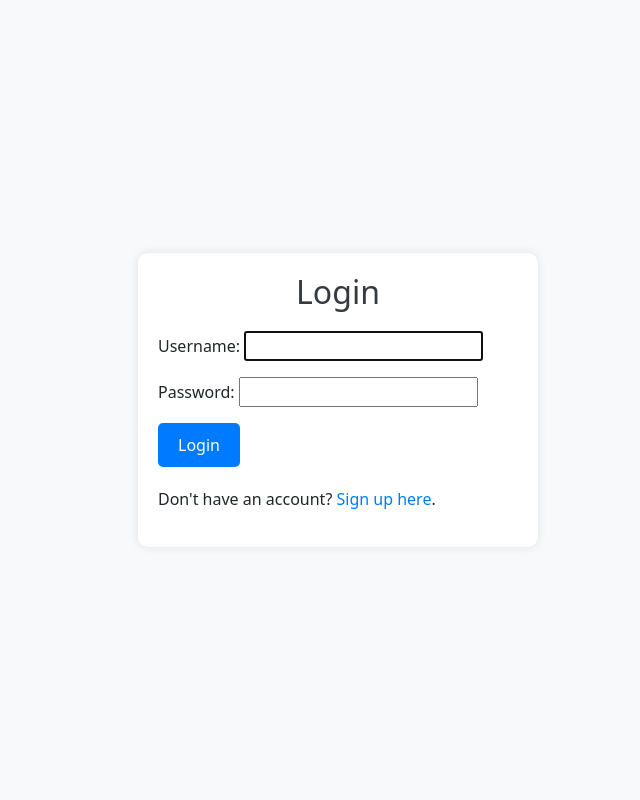
After one commit to Mahdi-Sadeghi2/Pyhton_Web_API_project1, a Django app: page /blog/login/ in a window 1280 px wide. The commit adds this page. Shown: the whole page, without its empty margins (302-942 px from the left). Run offline with Django 5.2, Linux system fonts and the light colour scheme.

Commit message:
Created some HTML templates

```diff
--- /dev/null
+++ b/templates/registration/login.html
@@ -0,0 +1,72 @@
+<!DOCTYPE html>
+<html lang="en">
+
+<head>
+    <meta charset="UTF-8">
+    <meta name="viewport" content="width=device-width, initial-scale=1.0">
+    <title>Login</title>
+    <link rel="stylesheet" href="https://cdn.jsdelivr.net/npm/bootstrap@5.0.0/dist/css/bootstrap.min.css">
+    <style>
+        body {
+            background-color: #f8f9fa;
+            display: flex;
+            align-items: center;
+            justify-content: center;
+            height: 100vh;
+            margin: 0;
+        }
+
+        .login-container {
+            width: 400px;
+            padding: 20px;
+            background-color: #ffffff;
+            border-radius: 10px;
+            box-shadow: 0 0 10px rgba(0, 0, 0, 0.1);
+        }
+
+        h2 {
+            color: #343a40;
+            text-align: center;
+            margin-bottom: 20px;
+        }
+
+        form {
+            margin-bottom: 20px;
+        }
+
+        button {
+            background-color: #007bff;
+            color: #ffffff;
+            border: none;
+            padding: 10px 20px;
+            border-radius: 5px;
+            cursor: pointer;
+        }
+
+        a {
+            color: #007bff;
+            text-decoration: none;
+        }
+
+        a:hover {
+            text-decoration: underline;
+        }
+    </style>
+</head>
+
+<body>
+    <div class="login-container">
+        <h2>Login</h2>
+        <form method="post">
+            {% csrf_token %}
+            {{ form.as_p }}
+            <button type="submit">Login</button>
+        </form>
+        <p>Don't have an account? <a href="{% url 'blog:signup' %}">Sign up here</a>.</p>
+    </div>
+
+
+    <script src="https://cdn.jsdelivr.net/npm/bootstrap@5.0.0/dist/js/bootstrap.bundle.min.js"></script>
+</body>
+
+</html>
```
Also changed, not shown: templates/blog/content_list.html (+46 -4 lines), templates/payment/payment_list.html (added, +17 -0 lines), templates/payment/payment_result.html (added, +14 -0 lines), templates/registration/logout.html (added, +61 -0 lines).
